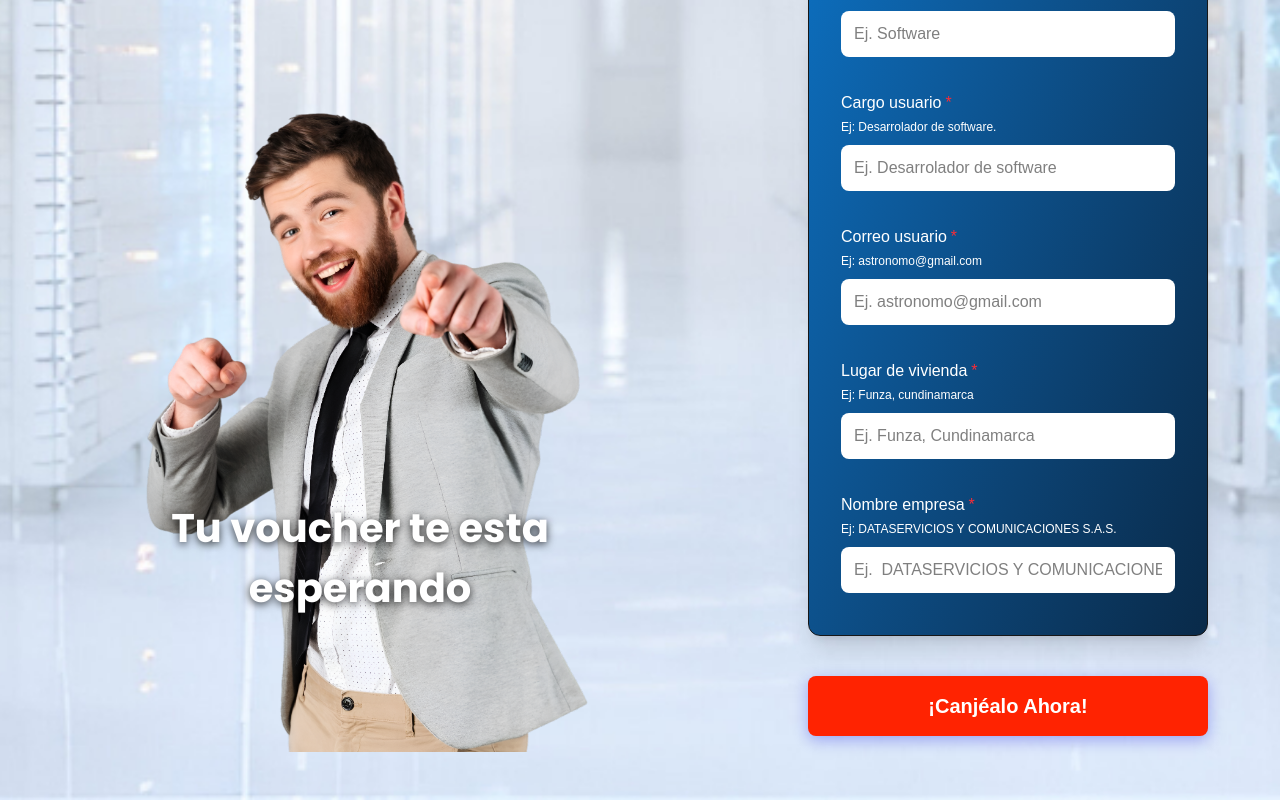
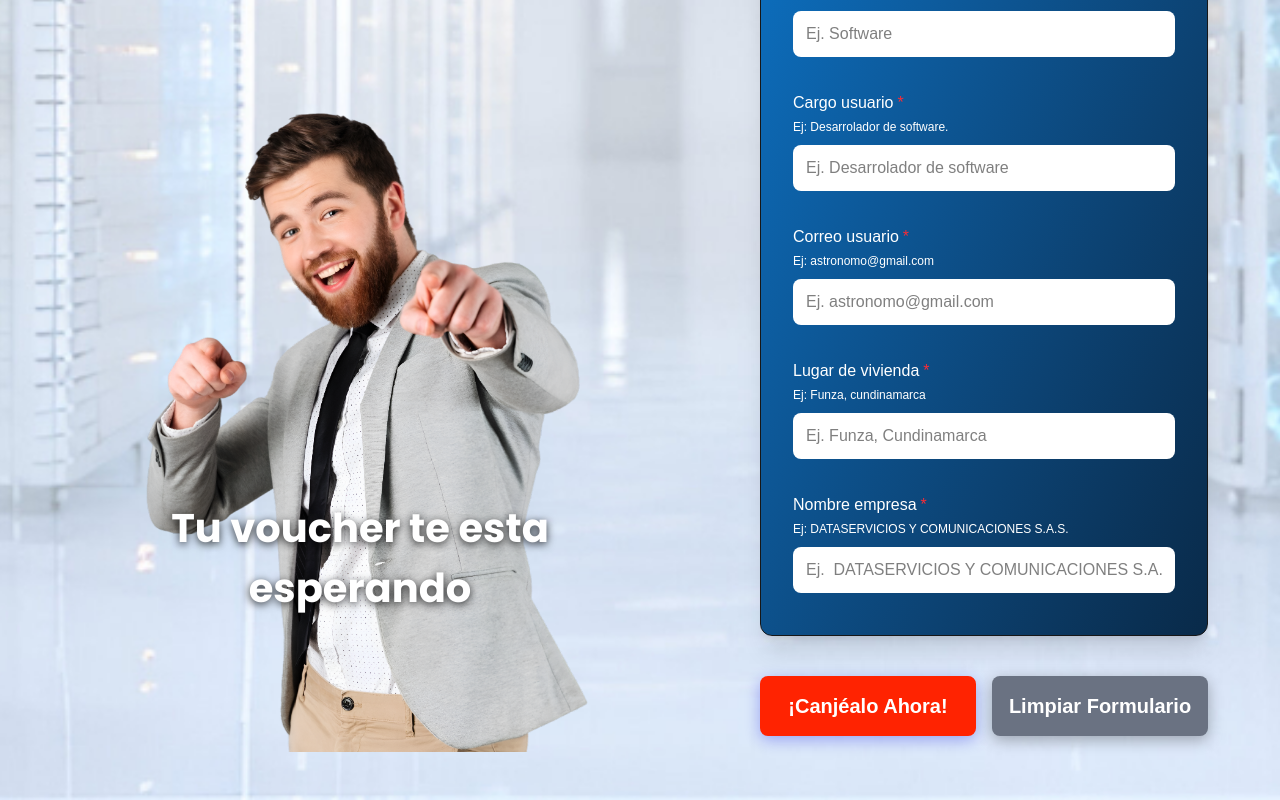
Before and after one commit to Carloooo21/Frontend-mantenimiento, a Next.js app in the folder promocion/: page /principal in a window 1280 px wide. Shown: the part 585-1385 px from the top of the page. Built offline with nearby package versions, Linux system fonts and the light colour scheme.

Commit message:
Tarjeta y Cmabios

```diff
--- a/promocion/src/app/components/registro/registro.jsx
+++ b/promocion/src/app/components/registro/registro.jsx
@@ -1,14 +1,62 @@
 "use client";
 import useRegister from "@/app/lib/useRegister";
-import React, { useMemo, useState } from "react";
+import React, { useMemo, useState, useEffect } from "react";
 
+// Componente Toast para mostrar alertas
+const Toast = ({
+  message = 'Haz reclamado tu código de descuento, nuestros asesores se comunicarán pronto contigo',
+  type = 'success',
+  onClose,
+  duration = 5000
+}) => {
+  useEffect(() => {
+    if (duration) {
+      const timer = setTimeout(() => {
+        onClose();
+      }, duration);
+      return () => clearTimeout(timer);
+    }
+  }, [duration, onClose]);
+
+  const bgColor = type === 'success'
+    ? 'bg-green-500'
+    : type === 'error'
+      ? 'bg-red-500'
+      : 'bg-blue-500';
+
+  return (
+    <div className={`fixed top-4 right-4 z-50 p-4 rounded-lg shadow-lg text-white ${bgColor} animate-fadeIn`}>
+      <div className="flex items-center justify-between">
+        <span>{message}</span>
+        <button
+          onClick={onClose}
+          className="ml-4 text-white hover:text-gray-200"
+        >
+          ✕
+        </button>
+      </div>
+    </div>
+  );
+};
 
 export default function RegisterForm() {
-  const [texto, setTexto] = useState('$510.000')
+  const [texto, setTexto] = useState('$510.000');
+  const [showToast, setShowToast] = useState(false);
+  const [toastMessage, setToastMessage] = useState('');
+  const [toastType, setToastType] = useState('success');
+
+  // Función para mostrar alertas
+  const showAlert = (message = '', type = 'success') => {
+    setToastMessage(message);
+    setToastType(type);
+    setShowToast(true);
+  };
+
   const cambiarTexto = () => {
-    setTexto('0$')
+    setTexto('0$');
+    showAlert(); // Muestra el mensaje por defecto
+  };
 
-  }
   const {
     formData,
     handleChange,
@@ -22,6 +70,7 @@ export default function RegisterForm() {
     handleSubmit
   } = useRegister("");
 
+
   // Estado para errores específicos por campo
   const [fieldErrors, setFieldErrors] = useState({
     nombreUsuario: "",
@@ -31,7 +80,28 @@ export default function RegisterForm() {
     correoUsuario: "",
     lugarUsuario: "",
     nombreEmpresa: ""
-  })
+  });
+
+  // Función para limpiar el formulario
+  const handleClearForm = () => {
+    resetForm();
+    setFieldErrors({
+      nombreUsuario: "",
+      numeroTelefono: "",
+      sectorIndustrial: "",
+      cargoUsuario: "",
+      correoUsuario: "",
+      lugarUsuario: "",
+      nombreEmpresa: ""
+    });
+    showAlert('Formulario limpiado correctamente', 'success');
+  };
+
+  // Función para cerrar la tarjeta y limpiar el formulario
+  const handleCloseCard = () => {
+    setMostrarCard(false);
+    handleClearForm(); // Limpia el formulario al cerrar la tarjeta
+  };
 
   const validateField = (field, value) => {
     let error = '';
@@ -74,37 +144,42 @@ export default function RegisterForm() {
 
     setFieldErrors(prev => ({ ...prev, [field]: error }));
     return error === '';
-  }
+  };
 
-  //handler para cambio y validacion
+  // Handler para cambio y validacion
   const handleFielfChange = (field, value) => {
     handleChange(field, value);
     validateField(field, value);
   };
+
   // Validar todo el formulario antes de enviar
-
   const validateForm = () => {
     let isValid = true;
-    // Itera sobre todos los campos que necesitan validación
     for (const field in formData) {
       if (!validateField(field, formData[field])) {
         isValid = false;
       }
     }
+    return isValid;
+  };
 
-    return isValid;
-  }
-  //Handler de envio con validacion completa
+  // Handler de envio con validacion completa
   const handleSubmitWithValidation = async (e) => {
     e.preventDefault();
 
-    if (!validateForm) {
-      return
+    if (!validateForm()) {
+      showAlert('Por favor, corrige los errores en el formulario', 'error');
+      return;
     }
-    //Si pasa validacion, proceder con el envio
+
+    try {
       await handleSubmit(e);
+      showAlert(); // Muestra el mensaje por defecto
+    } catch (error) {
+      showAlert('Error al enviar el formulario', 'error');
     }
-  //Estilos
+  };
+
   const inputStyle = useMemo(() => ({
     width: '100%',
     padding: '10px 12px',
@@ -117,7 +192,7 @@ export default function RegisterForm() {
     boxShadow: 'none',
     transition: 'all 0.2s ease',
     appearance: 'none'
-  }), [])
+  }), []);
 
   const errorStyle = {
     color: '#ff6b6b',
@@ -131,12 +206,10 @@ export default function RegisterForm() {
     fontWeight: 500,
     color: 'white',
     position: 'relative'
-  }
+  };
 
   return (
-
     <>
-
       <div className="
             maxWidth: 1000px,
             width: '100%',
@@ -302,19 +375,20 @@ export default function RegisterForm() {
         </form>
 
       </div>
-      {/* Contenedor para el botón */}
-      <div className="flex flex-col justify-center items-center md:mt-[2vh]">
+
+      {/* Contenedor para los botones */}
+      <div className="flex flex-col md:flex-row gap-4 justify-center items-center md:mt-[2vh]">
+        {/* Botón de enviar */}
         <button
           className="
             w-full
             max-w-[400px]
-                            md:w-[1000px]
+            md:w-[400px]
             mt-[3vh]
             p-[15px]
             bg-[#FF2301]
             text-white
             items-center
-
             border-none
             rounded-lg
             text-[20px]
@@ -326,19 +400,51 @@ export default function RegisterForm() {
             ease-in-out
             hover:bg-[#ff8243]
             hover:shadow-[0_6px_20px_rgba(4,4,226,0.4)]
+            disabled:opacity-50
+            disabled:cursor-not-allowed
           "
           type="submit"
-          onClick={handleSubmitWithValidation }
-          disabled={loading} // Deshabilitar durante el envío
+          onClick={handleSubmitWithValidation}
+          disabled={loading}
         >
-          {loading ? 'Enviando...': '¡Canjéalo Ahora!'}
+          {loading ? 'Enviando...' : '¡Canjéalo Ahora!'}
+        </button>
+
+        {/* Botón para limpiar formulario */}
+        <button
+          className="
+            w-full
+            max-w-[400px]
+            md:w-[400px]
+            mt-[3vh]
+            p-[15px]
+            bg-gray-500
+            text-white
+            items-center
+            border-none
+            rounded-lg
+            text-[20px]
+            font-semibold
+            cursor-pointer
+            shadow-[0_4px_15px_rgba(0,0,0,0.3)]
+            transition-all
+            duration-300
+            ease-in-out
+            hover:bg-gray-600
+            hover:shadow-[0_6px_20px_rgba(0,0,0,0.4)]
+          "
+          type="button"
+          onClick={handleClearForm}
+        >
+          Limpiar Formulario
         </button>
       </div>
 
+      {/* Tarjeta de voucher */}
       {mostrarCard && (
         <div
           className="fixed inset-0 z-[100] flex items-center justify-center backdrop-blur-sm bg-black/60"
-          onClick={() => setMostrarCard(false)} // cierra al hacer clic fuera
+          onClick={handleCloseCard} // Cierra la tarjeta y limpia el formulario
         >
           <div
             className="relative bg-gradient-to-br from-[#0a7bd4] to-[#092a49] text-white rounded-2xl shadow-2xl p-8 w-[420px] max-w-[90vw] max-h-[90vh] flex flex-col items-center"
@@ -346,7 +452,7 @@ export default function RegisterForm() {
           >
             {/* Botón de cierre */}
             <button
-              onClick={() => setLocalMostrarCard(false)}
+              onClick={handleCloseCard}
               className="absolute top-4 right-4 text-gray-300 hover:text-white transition duration-200"
               aria-label="Cerrar"
             >
@@ -380,9 +486,8 @@ export default function RegisterForm() {
             <div className="flex justify-between items-center w-full mt-6">
               <button
                 className="px-5 py-2 bg-[#FF2301] text-white font-semibold rounded-lg hover:bg-[#ff8243] transition duration-200 w-[135px] h-[50px]"
-                onClick={() => setTexto('0$')}  // Fix this
+                onClick={cambiarTexto}
               >
-
                 Canjear
               </button>
               <div className="text-center">
@@ -399,10 +504,14 @@ export default function RegisterForm() {
         </div>
       )}
 
+      {/* Toast para alertas */}
+      {showToast && (
+        <Toast
+          message={toastMessage}
+          type={toastType}
+          onClose={() => setShowToast(false)}
+        />
+      )}
     </>
-  )
-
-
-
-
+  );
 }
```
Lines whose indentation alone changed are shown as unchanged.
